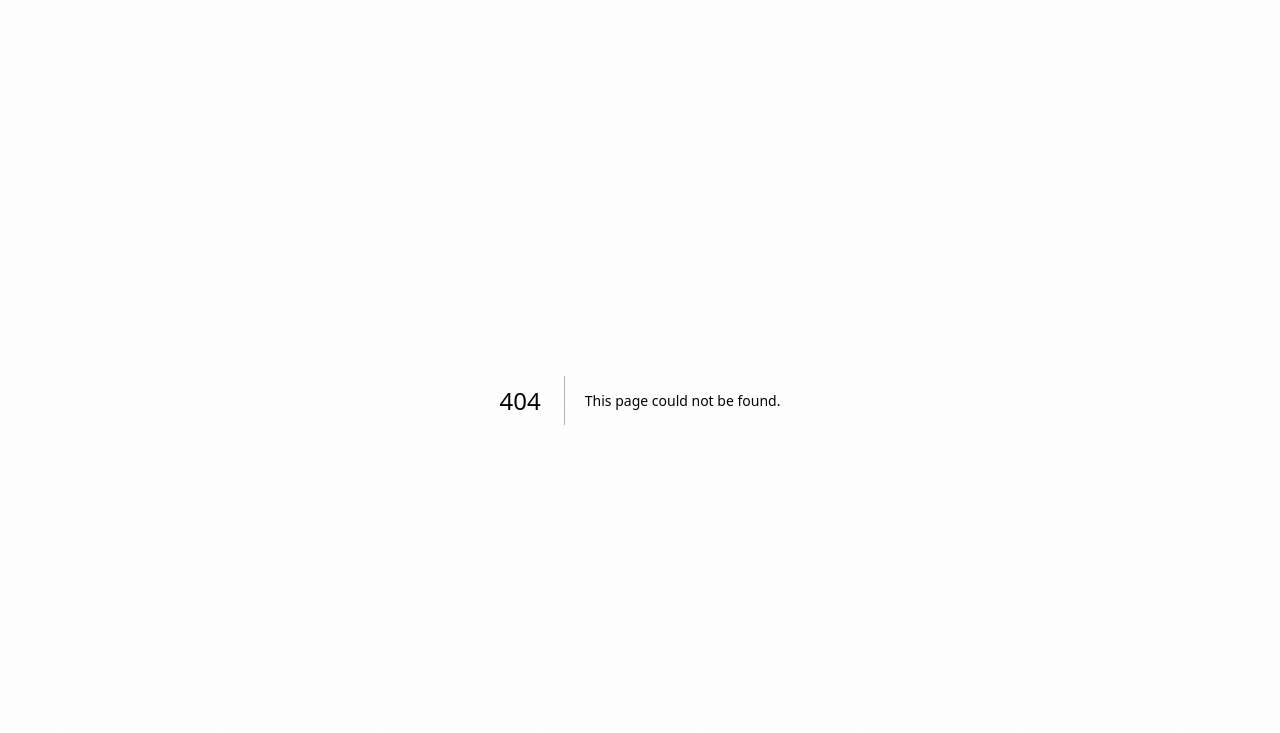
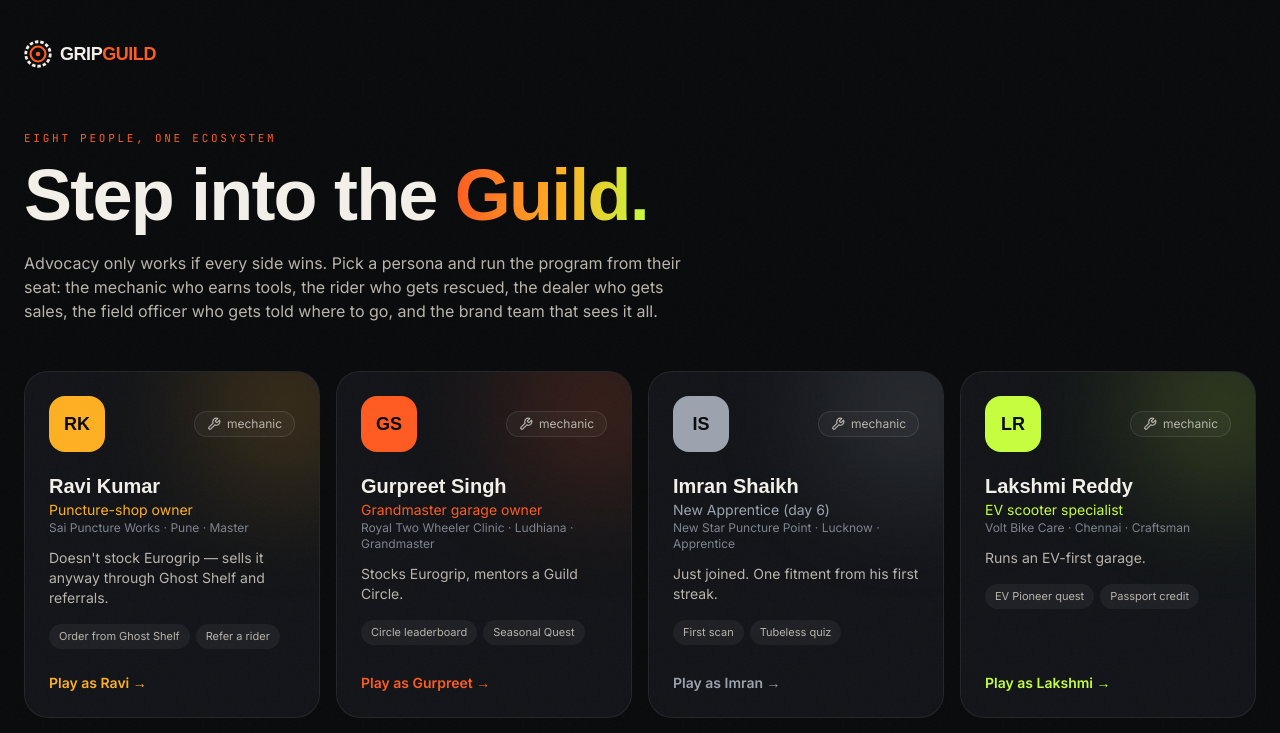
Before and after one commit to SDP42/grip-guild, a Next.js app in the folder frontend/: page /personas in a window 1280 px wide. Before the commit this address had no page. Shown: the top 733 px of the page. Built offline with nearby package versions, Linux system fonts and the light colour scheme; no server answers; a web font is replaced by a local one.

Commit message:
Add persona picker page

```diff
--- /dev/null
+++ b/frontend/src/app/personas/page.tsx
@@ -0,0 +1,21 @@
+import Link from "next/link";
+import type { Metadata } from "next";
+import PersonaGrid from "@/components/PersonaGrid";
+import { Logo } from "@/components/Logo";
+
+export const metadata: Metadata = { title: "Grip Guild · Choose a persona" };
+
+export default function Personas() {
+  return (
+    <main className="mx-auto min-h-screen max-w-7xl px-4 py-10 sm:px-6">
+      <Link href="/"><Logo className="text-lg" /></Link>
+      <p className="eyebrow mt-14">Eight people, one ecosystem</p>
+      <h1 className="h-display mt-3 text-5xl sm:text-7xl">Step into the <span className="gradient-molten">Guild.</span></h1>
+      <p className="mt-5 max-w-2xl text-bone-dim">
+        Advocacy only works if every side wins. Pick a persona and run the program from their seat: the mechanic who earns tools,
+        the rider who gets rescued, the dealer who gets sales, the field officer who gets told where to go, and the brand team that sees it all.
+      </p>
+      <div className="mt-12"><PersonaGrid /></div>
+    </main>
+  );
+}
```
